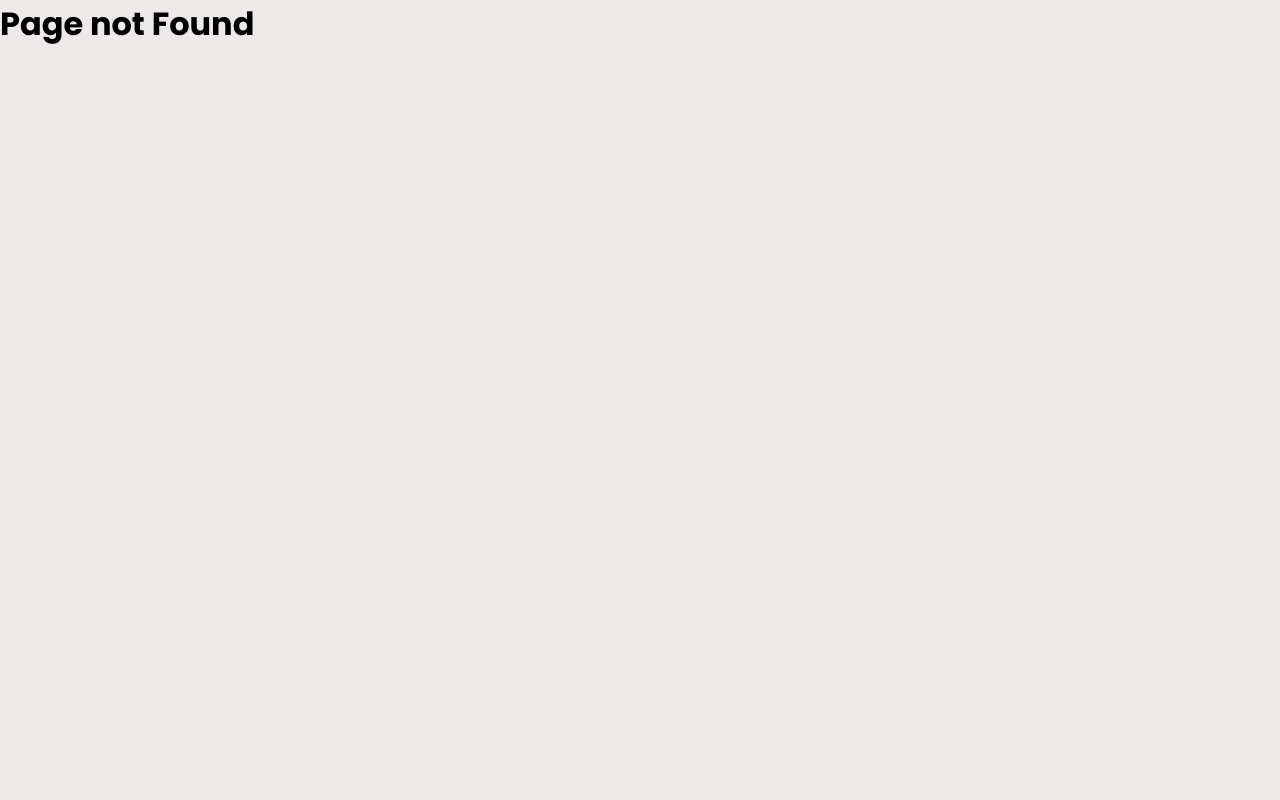
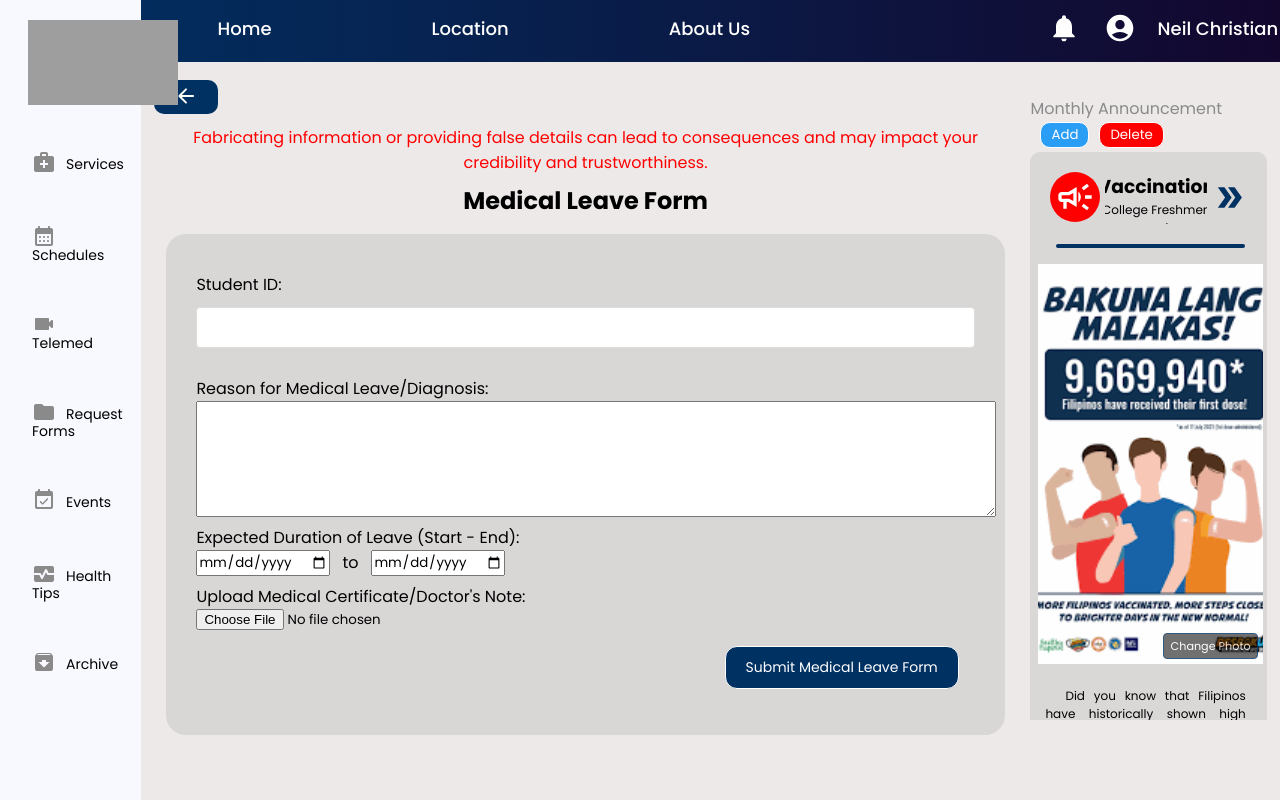
Before and after one commit to Chiunmi/thesis-2, a React (Vite) app: page /medical-leave-form in a window 1280 px wide. Before the commit this address had no page. Built offline with nearby package versions, Linux system fonts and the light colour scheme; grey boxes are pictures that could not be loaded.

Commit message:
request forms done

```diff
--- a/src/App.jsx
+++ b/src/App.jsx
@@ -5,7 +5,7 @@ import "./App.css";
 import Archive from "./Sidebar/archive";
 import Events from "./Sidebar/Event/events";
 import HealthTips from "./Sidebar/health_tips";
-import RequestForms from "./Sidebar/request_forms";
+import RequestForms from "./Sidebar/RequestForms/request_forms";
 import Schedules from "./Sidebar/schedules";
 import Services from "./Sidebar/services";
 import Telemed from "./Sidebar/telemed";
@@ -20,6 +20,9 @@ import ProfileLayout from "./Components/layout_profile";
 import AdminProfile from "./NavBar_Tabs/Profile/admin_profile";
 import Manage from "./NavBar_Tabs/Profile/manage";
 import HealthRecord from "./NavBar_Tabs/Profile/health_record";
+import StudentAbsenceForm from "./Sidebar/RequestForms/student-absence-form";
+import MedicalLeaveForm from "./Sidebar/RequestForms/medical-leave-form";
+import SpecialLeaveForm from "./Sidebar/RequestForms/special-leave-form";
 
 function App() {
   return (
@@ -32,9 +35,15 @@ function App() {
           <Route path="/schedules" element={<Schedules />} />
           <Route path="/telemed" element={<Telemed />} />
           <Route path="/request-forms" element={<RequestForms />} />
+          <Route
+            path="/student-absence-form"
+            element={<StudentAbsenceForm />}
+          />
+          <Route path="/medical-leave-form" element={<MedicalLeaveForm />} />
+          <Route path="/special-leave-form" element={<SpecialLeaveForm />} />
+
           <Route path="/events" element={<Events />} />
           <Route path="/health-tips" element={<HealthTips />} />
-
           <Route path="/location" element={<Location />} />
           <Route path="/about-us" element={<AboutUs />} />
         </Route>
--- a/src/Sidebar/Event/events.jsx
+++ b/src/Sidebar/Event/events.jsx
@@ -4,21 +4,6 @@ import EventModal from "./event-modal";
 import EventFunctionsModal from "./event-functions-modal";
 
 function Events() {
-  const [eventDetails] = useState({
-    title: "Vaccination Event for College Students",
-    who: "All college students, faculty, and staff",
-    when: "September 20, 2024",
-    time: "9:00 AM - 5:00 PM",
-    where: "University Health Center",
-    about: `
-      Purpose: To provide vaccination services to college students for influenza and COVID-19 vaccines.
-      Important Notes:
-      - Students must bring their college ID or any required documentation for registration and verification purposes.
-      - Follow all event guidelines, including mask-wearing, social distancing, and any specific instructions provided by event organizers.
-      - Students should disclose any relevant medical history or allergies during registration and consult healthcare providers for personalized guidance.
-    `,
-  });
-
   const [isModalOpen, setIsModalOpen] = useState(false);
 
   const openModal = () => setIsModalOpen(true);
--- /dev/null
+++ b/src/Sidebar/RequestForms/forms.css
@@ -0,0 +1,101 @@
+.request-forms {
+  position: fixed;
+  /* background-color: pink; */
+  width: calc(100vw - 32.5vw);
+  height: auto;
+  height: 92vh;
+  margin: 6vh 0vw;
+  margin-left: calc(0% + 12vw);
+  margin-right: calc(0% + 18vw);
+  overflow-y: auto;
+}
+
+.request-forms::-webkit-scrollbar {
+  display: none;
+}
+
+.back-forms {
+  display: flex;
+  margin-bottom: 10px;
+}
+
+.form-back-button {
+  background-color: #003163;
+  width: fit-content;
+  padding: 4px 20px 0px 20px;
+  border-radius: 10px;
+  border: none;
+  color: white;
+  cursor: pointer;
+}
+
+.form-back-button:hover {
+  background-color: #c0c2c2;
+  border: none;
+  color: #003163;
+}
+.request-forms h3 {
+  text-align: center;
+  font-size: 24px;
+}
+.form-content {
+  display: flex;
+  flex-direction: column;
+  background-color: rgba(138, 138, 138, 0.2);
+  padding: 30px;
+  border-radius: 20px;
+  margin: 2vh 1vw;
+  margin-bottom: 5vh;
+}
+
+.form-content input[type="text"] {
+  width: calc(100%);
+  padding: 7px;
+  margin-top: 10px;
+  margin-bottom: 20px;
+  border: 1px solid #ddd;
+  border-radius: 4px;
+  font-size: 16px;
+}
+
+.text-area {
+  width: 62.5vw;
+  max-width: 62.5vw;
+  min-width: 62.5vw;
+  font-size: 16px;
+  padding: 7px;
+}
+
+.form-content label {
+  margin-top: 1vh;
+}
+
+.submit-form-btn {
+  background-color: #003163;
+  border: 1px solid white;
+  color: white;
+  padding: 10px 20px;
+  text-align: center;
+  text-decoration: none;
+  display: inline-block;
+  font-size: 14px;
+  cursor: pointer;
+  border-radius: 12px;
+  width: fit-content;
+  margin: 2vh;
+}
+
+.submit-buttons {
+  display: flex;
+  justify-content: end;
+}
+.submit-form-btn:hover {
+  background-color: white;
+  color: #003163;
+  border: 1px solid #003163;
+}
+
+.leave-duration {
+  display: flex;
+  gap: 1vw;
+}
--- /dev/null
+++ b/src/Sidebar/RequestForms/medical-leave-form.jsx
@@ -0,0 +1,57 @@
+import "./forms.css";
+import { Link } from "react-router-dom";
+import ArrowBackRoundedIcon from "@mui/icons-material/ArrowBackRounded";
+
+function MedicalLeaveForm() {
+  return (
+    <div className="request-forms">
+      <div className="back-forms">
+        <Link to="/request-forms">
+          <button className="form-back-button">
+            <ArrowBackRoundedIcon />
+          </button>
+        </Link>
+      </div>
+      <p className="form-warning">
+        {" "}
+        Fabricating information or providing false details can lead to
+        consequences and may impact your credibility and trustworthiness.
+      </p>
+      <h3> Medical Leave Form </h3>
+      <div className="form-content">
+        <label for="student-id">Student ID:</label>
+        <input type="text" id="student-id" required />
+        <label for="diagnosis">Reason for Medical Leave/Diagnosis:</label>
+        <textarea
+          className="text-area"
+          id="diagnosis"
+          rows="4"
+          required
+        ></textarea>
+        <label for="leave-duration">
+          Expected Duration of Leave (Start - End):
+        </label>
+        <div className="leave-duration">
+          <input type="date" id="start-date" required /> to
+          <input type="date" id="end-date" required />
+        </div>
+        <label for="medical-certificate">
+          Upload Medical Certificate/Doctor's Note:
+        </label>
+        <input
+          type="file"
+          id="medical-certificate"
+          accept=".pdf,.jpg,.png"
+          required
+        />
+        <div className="submit-buttons">
+          <button className="submit-form-btn" type="submit">
+            Submit Medical Leave Form
+          </button>
+        </div>
+      </div>
+    </div>
+  );
+}
+
+export default MedicalLeaveForm;
--- a/src/Sidebar/request_forms.jsx
+++ b/src/Sidebar/RequestForms/request_forms.jsx
@@ -1,4 +1,5 @@
 import "./request_forms.css";
+import { Link } from "react-router-dom";
 function RequestForms() {
   return (
     <div className="request-form-page">
@@ -19,14 +20,9 @@ function RequestForms() {
           </h3>
         </div>
         <div className="form-button">
-          <button
-            className="request-form-btn"
-            onClick={() => {
-              window.open("https://forms.gle/xjxbJs7QtZBhxErg6", "_blank");
-            }}
-          >
-            Submit a Form
-          </button>
+          <Link to="/student-absence-form">
+            <button className="request-form-btn">Submit a Form</button>
+          </Link>
         </div>
       </div>
       <div className="form-container">
@@ -40,7 +36,9 @@ function RequestForms() {
           </h3>
 
           <div className="form-button">
-            <button className="request-form-btn">Submit a Form</button>
+            <Link to="/special-leave-form">
+              <button className="request-form-btn">Submit a Form</button>
+            </Link>
           </div>
         </div>
       </div>
@@ -55,7 +53,9 @@ function RequestForms() {
           </h3>
 
           <div className="form-button">
-            <button className="request-form-btn">Submit a Form</button>
+            <Link to="/medical-leave-form">
+              <button className="request-form-btn">Submit a Form</button>
+            </Link>
           </div>
         </div>
       </div>
--- /dev/null
+++ b/src/Sidebar/RequestForms/special-leave-form.jsx
@@ -0,0 +1,57 @@
+import "./forms.css";
+import { Link } from "react-router-dom";
+import ArrowBackRoundedIcon from "@mui/icons-material/ArrowBackRounded";
+
+function SpecialLeaveForm() {
+  return (
+    <div className="request-forms">
+      <div className="back-forms">
+        <Link to="/request-forms">
+          <button className="form-back-button">
+            <ArrowBackRoundedIcon />
+          </button>
+        </Link>
+      </div>
+      <p className="form-warning">
+        {" "}
+        Fabricating information or providing false details can lead to
+        consequences and may impact your credibility and trustworthiness.
+      </p>
+      <h3> Medical Leave Form </h3>
+      <div className="form-content">
+        <label for="student-id">Student ID:</label>
+        <input type="text" id="student-id" required />
+
+        <label for="special-leave-reason">Reason for Special Leave:</label>
+        <select id="special-leave-reason" required>
+          <option value="maternity-leave">Maternity Leave</option>
+          <option value="bereavement-leave">Bereavement Leave</option>
+          <option value="other">Other (Please specify below)</option>
+        </select>
+
+        <label for="additional-info">
+          Additional Information (if applicable):
+        </label>
+        <textarea
+          className="text-area"
+          id="additional-info"
+          rows="4"
+        ></textarea>
+
+        <label for="leave-duration">Duration of Leave (Start - End):</label>
+        <div className="leave-duration">
+          <input type="date" id="start-date" required /> to
+          <input type="date" id="end-date" required />
+        </div>
+
+        <div className="submit-buttons">
+          <button className="submit-form-btn" type="submit">
+            Submit Special Leave Request
+          </button>
+        </div>
+      </div>
+    </div>
+  );
+}
+
+export default SpecialLeaveForm;
--- /dev/null
+++ b/src/Sidebar/RequestForms/student-absence-form.jsx
@@ -0,0 +1,50 @@
+import "./forms.css";
+import { Link } from "react-router-dom";
+import ArrowBackRoundedIcon from "@mui/icons-material/ArrowBackRounded";
+
+function StudentAbsenceForm() {
+  return (
+    <div className="request-forms">
+      <div className="back-forms">
+        <Link to="/request-forms">
+          <button className="form-back-button">
+            <ArrowBackRoundedIcon />
+          </button>
+        </Link>
+      </div>
+      <p className="form-warning">
+        {" "}
+        Fabricating information or providing false details can lead to
+        consequences and may impact your credibility and trustworthiness.
+      </p>
+      <h3> Student Absence Form </h3>
+      <div className="form-content">
+        <label for="student-id">Student ID:</label>
+        <input type="text" id="student-id" required />
+
+        <label for="absence-date">Date of Absence:</label>
+        <input type="date" id="absence-date" required />
+
+        <label for="reason">Reason for Absence:</label>
+        <textarea
+          className="text-area"
+          id="reason"
+          rows="4"
+          required
+        ></textarea>
+
+        <label for="supporting-docs">
+          Upload Supporting Documents (if required):
+        </label>
+        <input type="file" id="supporting-docs" accept=".pdf,.jpg,.png" />
+        <div className="submit-buttons">
+          <button className="submit-form-btn" type="submit">
+            Submit Absence Form
+          </button>
+        </div>
+      </div>
+    </div>
+  );
+}
+
+export default StudentAbsenceForm;
--- a/src/Sidebar/services.jsx
+++ b/src/Sidebar/services.jsx
@@ -1,5 +1,3 @@
-import Layout from "../Components/Layout";
-
 function Services() {
   return (
     <div>
```
Also changed, not shown: src/Sidebar/RequestForms/request_forms.css (renamed from src/Sidebar/request_forms.css).
